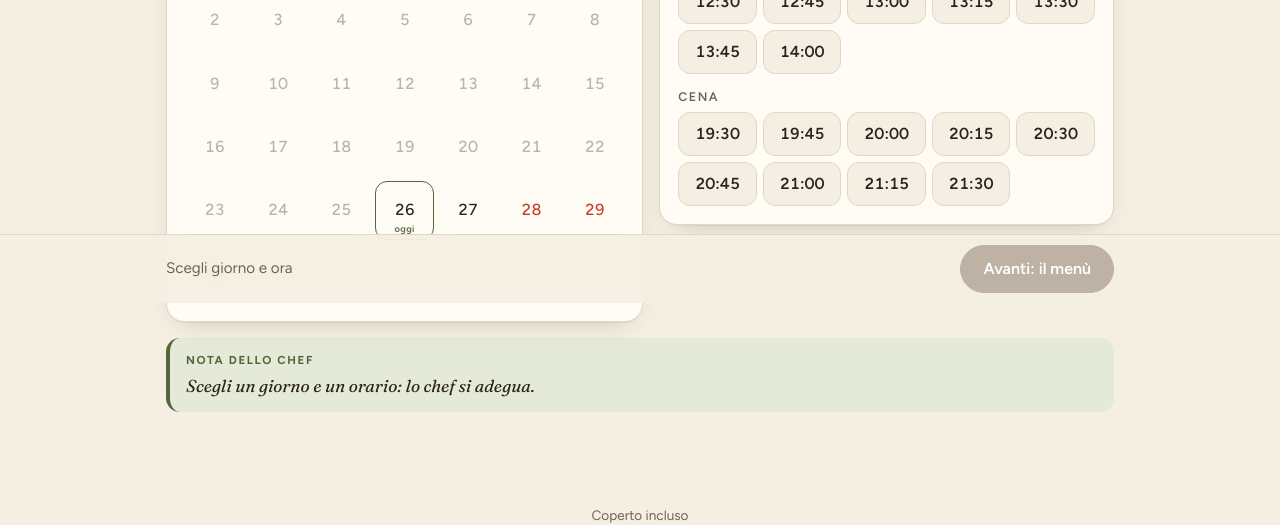
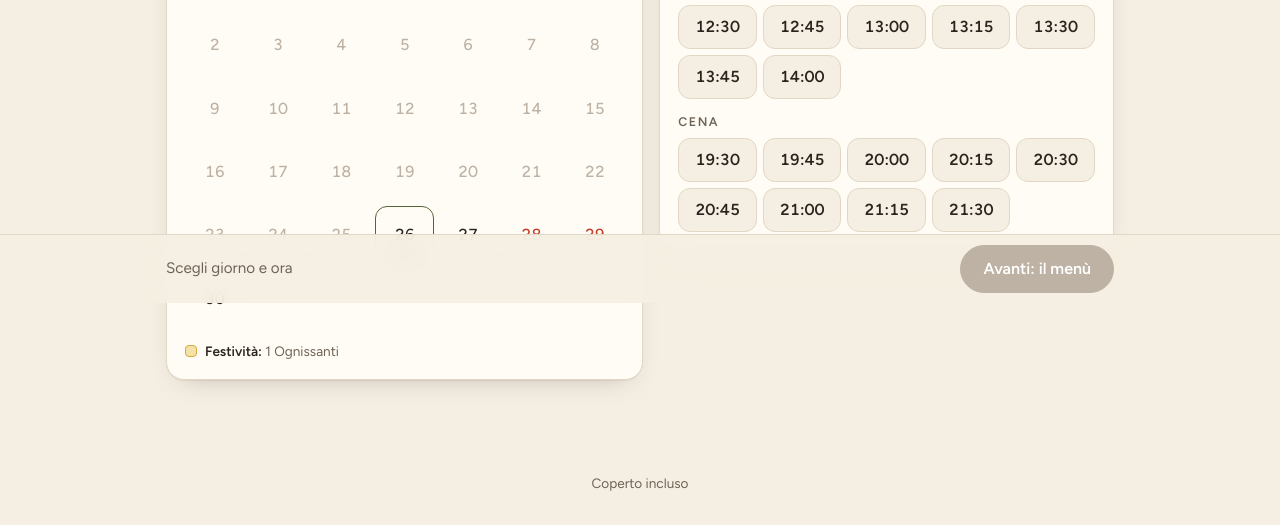
Before and after one commit to nicolo-iaselli/fuoriorario, a plain HTML site: page index.html in a window 1280 px wide. Shown: the part 497-1022 px from the top of the page. After the commit the page ends 990 px from the top, so only its background shows below. Drawn offline with Linux system fonts and the light colour scheme; no server answers.

Commit message:
New subtitle, Italian holidays on the calendar, no chef remarks
Co-Authored-By: Claude Opus 5.5 <noreply@anthropic.com>

```diff
--- a/index.html
+++ b/index.html
@@ -30,6 +30,8 @@
   --olive-soft: #e5e9d7;
   --disabled: #bdb2a4;
   --prova: #f3e2a6;
+  --festa-bg: #f5e2a8;
+  --festa-edge: #d4ab3f;
   --shadow: 0 1px 0 rgba(43, 35, 29, .05), 0 10px 28px -16px rgba(43, 35, 29, .35);
   --serif: "Fraunces", Georgia, "Times New Roman", serif;
   --sans: "Figtree", system-ui, -apple-system, "Segoe UI", sans-serif;
@@ -49,6 +51,8 @@
     --olive-soft: #343a26;
     --disabled: #5f574e;
     --prova: #4d4220;
+    --festa-bg: #4a3e1a;
+    --festa-edge: #8f7631;
     --shadow: 0 1px 0 rgba(0, 0, 0, .2), 0 10px 28px -16px rgba(0, 0, 0, .7);
     color-scheme: dark;
   }
@@ -88,6 +92,7 @@ h1, h2, h3 { font-family: var(--serif); font-weight: 600; margin: 0; line-height
 }
 .top h1 { font-size: clamp(2.1rem, 7vw, 3.4rem); letter-spacing: -.01em; }
 .lede { margin: 10px 0 0; max-width: 34em; color: var(--muted); font-size: 1.05rem; }
+.lede strong { color: var(--ink); font-weight: 600; }
 
 .prova {
   margin-top: 14px; padding: 10px 14px; border-radius: 12px;
@@ -153,7 +158,12 @@ main { flex: 1; }
   content: "oggi"; position: absolute; left: 0; right: 0; bottom: 3px;
   font-size: .58rem; font-weight: 600; letter-spacing: .04em; color: var(--olive);
 }
-.day[aria-pressed="true"] { background: var(--accent); color: var(--accent-ink) !important; border-color: var(--accent); }
+.day.festa:not(:disabled) { background: var(--festa-bg); color: var(--accent); }
+.day.festa:not(:disabled):hover { background: var(--accent-soft); }
+.day[aria-pressed="true"] { background: var(--accent) !important; color: var(--accent-ink) !important; border-color: var(--accent); }
+.cal-legend { display: flex; gap: 8px; align-items: baseline; margin: 12px 0 0; font-size: .85rem; color: var(--muted); }
+.cal-legend strong { color: var(--ink); font-weight: 600; }
+.swatch { flex: none; width: 12px; height: 12px; border-radius: 4px; background: var(--festa-bg); border: 1px solid var(--festa-edge); transform: translateY(1px); }
 .day[aria-pressed="true"].today::after { color: var(--accent-ink); }
 .day:disabled { color: var(--disabled); }
 
@@ -171,14 +181,6 @@ main { flex: 1; }
 .chip:hover { border-color: var(--accent); }
 .chip[aria-pressed="true"] { background: var(--accent); border-color: var(--accent); color: var(--accent-ink); }
 
-/* Chef's note */
-.chef {
-  margin-top: 16px; padding: 14px 16px; border-radius: 14px;
-  background: var(--olive-soft); border-left: 4px solid var(--olive);
-}
-.chef p { margin: 0; }
-.chef .lbl { font-size: .72rem; font-weight: 700; letter-spacing: .14em; text-transform: uppercase; color: var(--olive); margin-bottom: 4px; }
-.chef .txt { font-family: var(--serif); font-style: italic; font-size: 1.08rem; line-height: 1.4; }
 
 /* Step 2: menu */
 .menu { display: grid; gap: 16px; }
@@ -290,7 +292,7 @@ footer { padding: 26px 0 30px; color: var(--muted); font-size: .85rem; text-alig
 <header class="wrap top">
   <p class="kicker">Su prenotazione · Tavolo unico</p>
   <h1>Trattoria Fuoriorario</h1>
-  <p class="lede">Tu scegli quando e cosa, lo chef si adegua.</p>
+  <p class="lede"><strong>Zero stress – Solo good vibes</strong><br>Tu scegli quando e cosa, e poi lo cuciniamo insieme</p>
   <div class="prova" id="prova" hidden>
     <span><strong>Modalità prova.</strong> Le notifiche arrivano con l'etichetta [PROVA]. <span id="muto-lbl" hidden>Anzi no: con <code>?muto</code> non parte nessuna notifica.</span></span>
     <button type="button" id="reset">Azzera tutto</button>
@@ -319,6 +321,7 @@ footer { padding: 26px 0 30px; color: var(--muted); font-size: .85rem; text-alig
         </div>
         <div class="cal-dow" aria-hidden="true"><span>LUN</span><span>MAR</span><span>MER</span><span>GIO</span><span>VEN</span><span>SAB</span><span>DOM</span></div>
         <div class="cal-grid" id="grid"></div>
+        <p class="cal-legend"><span class="swatch" aria-hidden="true"></span><span><strong>Festività:</strong> <span id="feste-list"></span></span></p>
       </div>
       <div class="card time">
         <h2>Ora</h2>
@@ -329,7 +332,6 @@ footer { padding: 26px 0 30px; color: var(--muted); font-size: .85rem; text-alig
         <div class="chips" id="slots-cena" role="group" aria-labelledby="lbl-cena"></div>
       </div>
     </div>
-    <div class="chef" aria-live="polite"><p class="lbl">Nota dello chef</p><p class="txt" id="chef-0"></p></div>
   </section>
 
   <!-- 2. Menù -->
@@ -356,7 +358,6 @@ footer { padding: 26px 0 30px; color: var(--muted); font-size: .85rem; text-alig
       <label class="note-lbl" for="note">Note per lo chef <span style="font-weight:400;color:var(--muted)">(facoltative)</span></label>
       <textarea id="note" maxlength="500" placeholder="Allergie, richieste, piatti che è meglio non provare a rifare…"></textarea>
     </div>
-    <div class="chef" style="max-width:620px;margin-left:auto;margin-right:auto" aria-live="polite"><p class="lbl">Nota dello chef</p><p class="txt" id="chef-2"></p></div>
   </section>
 
   <!-- Confermato -->
@@ -466,6 +467,29 @@ footer { padding: 26px 0 30px; color: var(--muted); font-size: .85rem; text-alig
   const parseISO = (iso) => { const [y, m, d] = iso.split('-').map(Number); return new Date(y, m - 1, d); };
   const toISO = (d) => `${d.getFullYear()}-${pad(d.getMonth() + 1)}-${pad(d.getDate())}`;
 
+  /* ---------- Festività nazionali (Pasqua calcolata; 4 ottobre festa dal 2026, L. 151/2025) ---------- */
+  function pasqua(y) {   // computus gregoriano
+    const a = y % 19, b = Math.floor(y / 100), c = y % 100, d = Math.floor(b / 4), e = b % 4;
+    const f = Math.floor((b + 8) / 25), g = Math.floor((b - f + 1) / 3), h = (19 * a + b - d - g + 15) % 30;
+    const i = Math.floor(c / 4), k = c % 4, l = (32 + 2 * e + 2 * i - h - k) % 7, m = Math.floor((a + 11 * h + 22 * l) / 451);
+    const n = h + l - 7 * m + 114;
+    return new Date(y, Math.floor(n / 31) - 1, (n % 31) + 1);
+  }
+  const festeCache = {};
+  function feste(y) {
+    if (festeCache[y]) return festeCache[y];
+    const map = new Map(Object.entries({
+      '01-01': 'Capodanno', '01-06': 'Epifania', '04-25': 'Festa della Liberazione', '05-01': 'Festa dei Lavoratori',
+      '06-02': 'Festa della Repubblica', '08-15': 'Ferragosto', '10-04': 'San Francesco', '11-01': 'Ognissanti',
+      '12-08': 'Immacolata', '12-25': 'Natale', '12-26': 'Santo Stefano',
+    }).map(([md, name]) => [`${y}-${md}`, name]));
+    const e = pasqua(y), lun = new Date(y, e.getMonth(), e.getDate() + 1);
+    map.set(toISO(e), 'Pasqua');
+    map.set(toISO(lun), 'Pasquetta');
+    return (festeCache[y] = map);
+  }
+  const festa = (iso) => (iso ? feste(+iso.slice(0, 4)).get(iso) || '' : '');
+
   const S = Object.assign({ date: null, hour: null, minute: null, items: [], note: '', booked: null }, load() || {});
   S.items = Array.isArray(S.items) ? S.items.filter((id) => ids.has(id)) : [];
   if (S.booked && (!S.booked.date || parseISO(S.booked.date) < today)) S.booked = null;   // prenotazione già passata
@@ -481,7 +505,8 @@ footer { padding: 26px 0 30px; color: var(--muted); font-size: .85rem; text-alig
   const fmtMonth = new Intl.DateTimeFormat('it-IT', { month: 'long', year: 'numeric' });
   const timeOf = (s) => `${pad(s.hour)}:${pad(s.minute ?? 0)}`;
   const whenOf = (s) => !s.date ? 'nessun giorno scelto'
-    : cap(fmtMid.format(parseISO(s.date))) + (s.hour != null ? `, ore ${timeOf(s)}` : ', ora da decidere');
+    : cap(fmtMid.format(parseISO(s.date))) + (festa(s.date) ? ` (${festa(s.date)})` : '')
+      + (s.hour != null ? `, ore ${timeOf(s)}` : ', ora da decidere');
   const ready0 = () => !!S.date && S.hour != null;
   const picked = (c, s = S) => c.piatti.filter((p) => s.items.includes(p.id)).map((p) => p.nome);
   const menuLines = (s = S) => MENU.map((c) => `${c.titolo}: ${picked(c, s).join(', ') || '—'}`).join('\n');
@@ -518,22 +543,6 @@ footer { padding: 26px 0 30px; color: var(--muted); font-size: .85rem; text-alig
     notify('Ha scelto il menù', `${S.items.length} scelte\n${m}`, { priority: 2, tags: ['spaghetti'] });
   }
 
-  /* ---------- Note dello chef ---------- */
-  function whenRemark() {
-    if (S.hour == null) return 'Scegli un giorno e un orario: lo chef si adegua.';
-    return S.hour < 17 ? 'Pranzo: orario da persone serie.' : 'Ora di cena. Lo chef approva senza riserve.';
-  }
-  function menuRemark() {
-    const n = S.items.length;
-    const count = (id) => picked(MENU.find((c) => c.id === id)).length;
-    if (n === 0) return 'Nessun piatto: si viene per la compagnia. E per il pane, immaginiamo.';
-    if (n === count('dolci')) return 'Solo dolce: approccio diretto, nessuna obiezione.';
-    if (n === count('vini')) return 'Solo vino: lo chef porterà comunque dei grissini.';
-    if (n >= 10) return 'Ordine ambizioso. Lo chef fa stretching.';
-    if (count('vini') === 0) return 'Niente vino: acqua frizzante, con dignità.';
-    if (count('dolci') === 0) return 'Nessun dolce: lo chef rispetta, ma tiene un cucchiaino da parte.';
-    return 'Scelte equilibrate. Lo chef prende appunti.';
-  }
 
   /* ---------- Calendario ---------- */
   const maxMonth = new Date(today.getFullYear(), today.getMonth() + 12, 1);
@@ -562,8 +571,20 @@ footer { padding: 26px 0 30px; color: var(--muted); font-size: .85rem; text-alig
       if (date < today) b.disabled = true;
       if (+date === +today) b.classList.add('today');
       if (date.getDay() === 0 || date.getDay() === 6) b.classList.add('weekend');
+      const f = festa(iso);
+      if (f) {
+        b.classList.add('festa');
+        b.title = f;
+        b.setAttribute('aria-label', `${cap(fmtLong.format(date))}, ${f}`);
+      }
       grid.appendChild(b);
     }
+    // Legenda: festività del mese mostrato (sul telefono non c'è il tooltip)
+    const prefix = `${view.getFullYear()}-${pad(view.getMonth() + 1)}-`;
+    const list = [...feste(view.getFullYear())].filter(([iso]) => iso.startsWith(prefix)).sort();
+    $('#feste-list').textContent = list.length
+      ? list.map(([iso, name]) => `${+iso.slice(8)} ${name}`).join(' · ')
+      : 'nessuna questo mese';
   }
   $('#grid').addEventListener('click', (e) => {
     const b = e.target.closest('.day');
@@ -597,7 +618,6 @@ footer { padding: 26px 0 30px; color: var(--muted); font-size: .85rem; text-alig
     const hh = S.hour == null ? '<span class="dim">--</span>' : pad(S.hour);
     const mm = S.minute == null ? '<span class="dim">--</span>' : pad(S.minute);
     $('#clock').innerHTML = `${hh}:${mm}`;
-    $('#chef-0').textContent = whenRemark();
   }
 
   /* ---------- Menù ---------- */
@@ -649,7 +669,7 @@ footer { padding: 26px 0 30px; color: var(--muted); font-size: .85rem; text-alig
   function fillWhen(dl, s) {
     dl.textContent = '';
     const rows = [
-      ['Giorno', cap(fmtLong.format(parseISO(s.date))), 'wide'],
+      ['Giorno', cap(fmtLong.format(parseISO(s.date))) + (festa(s.date) ? ` · ${festa(s.date)}` : ''), 'wide'],
       ['Ora', timeOf(s)],
       ['Coperti', '2'],
       ['Tavolo', 'Il solito'],
@@ -680,7 +700,6 @@ footer { padding: 26px 0 30px; color: var(--muted); font-size: .85rem; text-alig
     fillWhen($('#r-when'), S);
     fillMenu($('#r-menu'), S);
     noteEl.value = S.note || '';
-    $('#chef-2').textContent = menuRemark();
   }
   function renderDone() {
     const b = S.booked;
```
